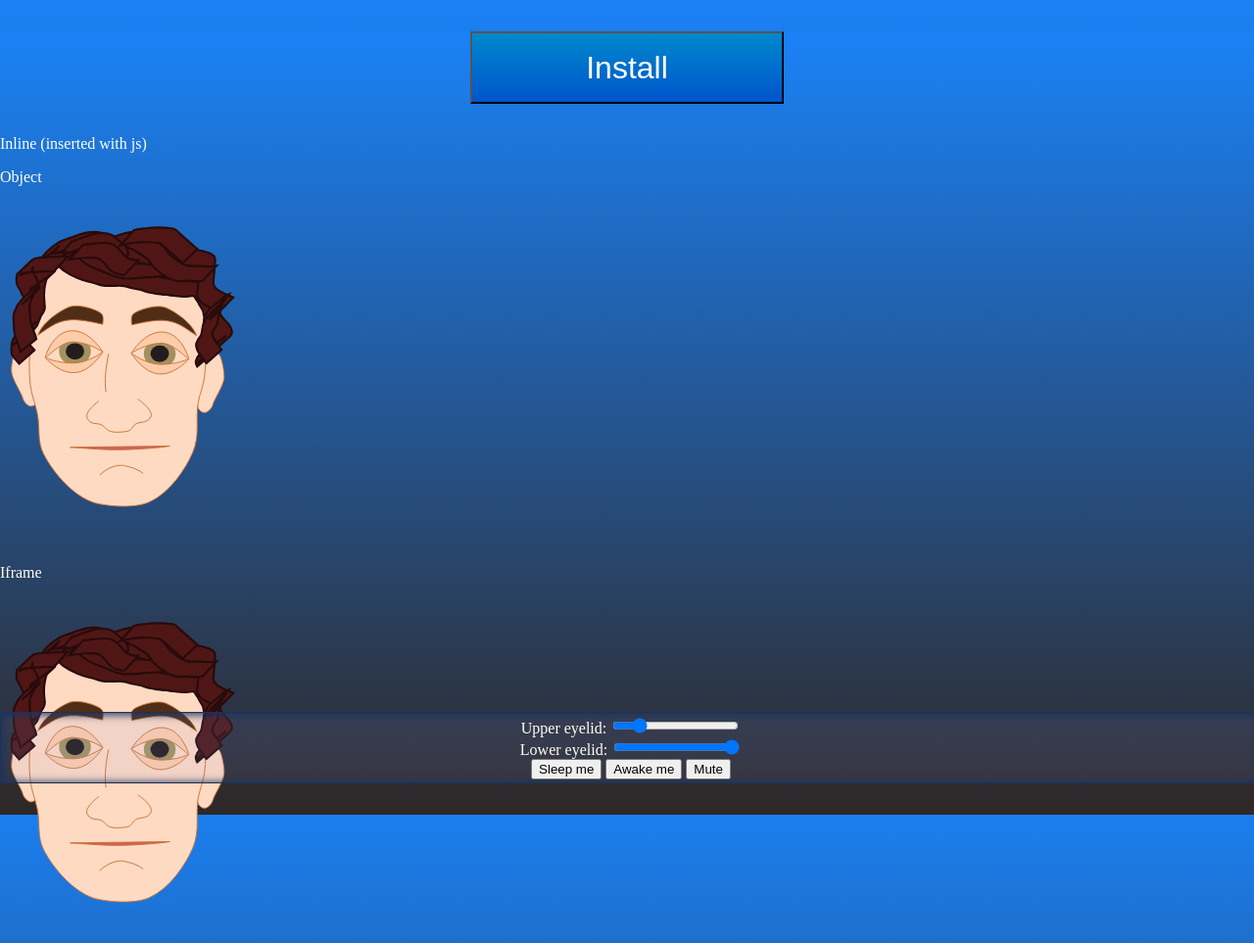
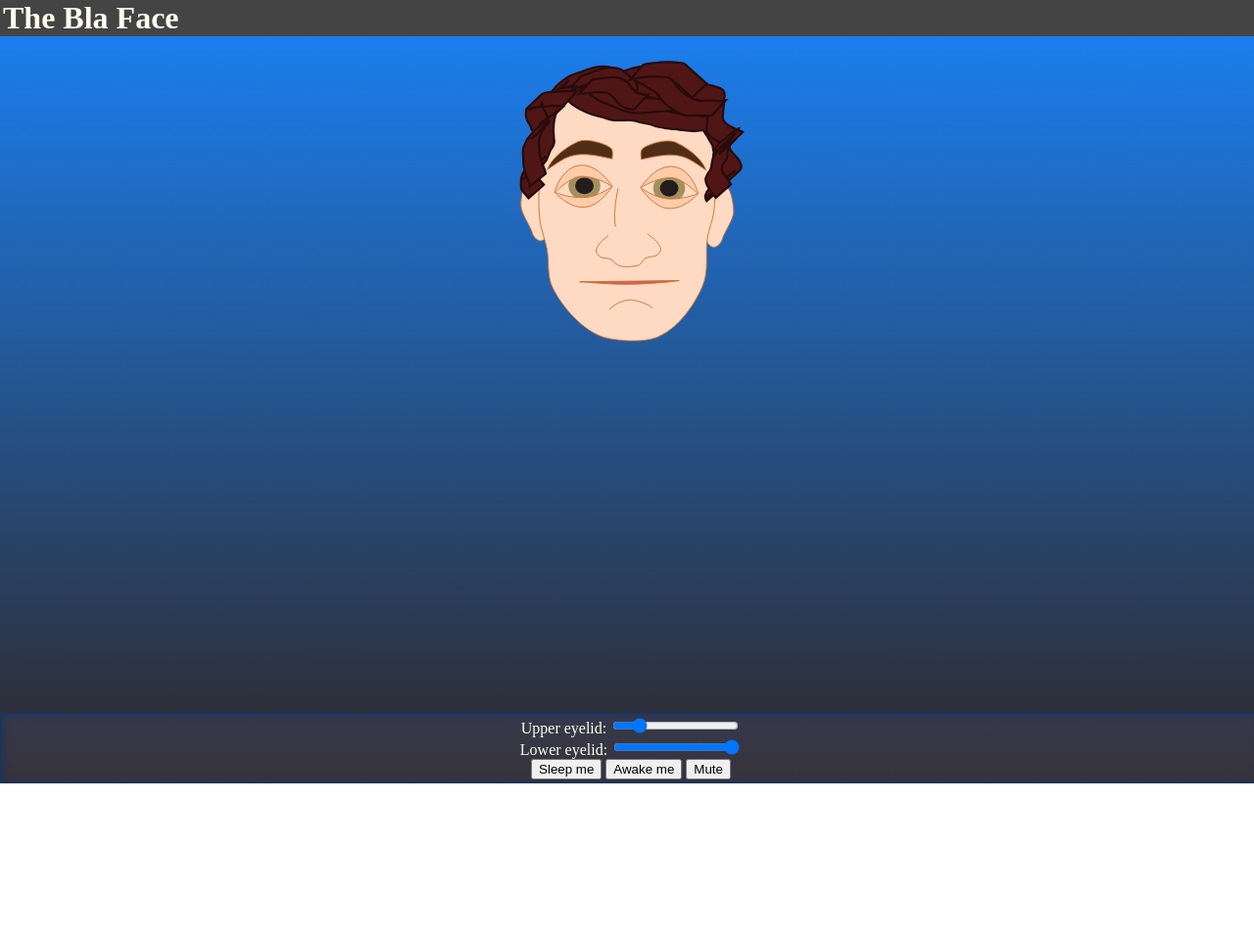
Before and after one commit to vokimon/blaface, a website: page www/index.html in a window 1280 px wide. Shown: the whole page at 98% size. After the commit the page ends 800 px from the top, so only its background shows below. Drawn offline with Linux system fonts and the light colour scheme.

Commit message:
Just one implementation

```diff
--- a/www/index.html
+++ b/www/index.html
@@ -3,38 +3,48 @@
 <head>
 	<meta charset="utf-8">
 
-	<title></title>
-	<meta name="description" content="">
+	<title>Bla Face</title>
+	<meta name="description" content="A babling face">
 	<meta name="viewport" content="width=device-width">
 
 	<!-- Place favicon.ico in the root directory -->
 
 	<link rel="stylesheet" href="css/app.css" />
 	<link rel="shortcut icon" type="image/vnd.microsoft.icon" href="favicon.ico" />
-	<link rel="icon" href="img/icons/blaface-icon-16.png" />
+	<link rel="icon" type="image/png" href="img/icons/blaface-icon-128.png" />
 </head>
 <body>
 	<!-- Use this installation button to install locally without going
 		 through the marketpace (see app.js) -->
+<!--
 	<button id="install-btn">Install</button>
+-->
 
 	<!-- Write your application here -->
-	<p>Inline (inserted with js)</p>
+	<h1>The Bla Face</h1>
+
+
+	<!-- Inserting external svg via js -->
+	<!--
 	<div
-		id='faceit1'
+		id='faceit'
 		class='loadsvg'
 		src='blaface.svg'
 		></div>
-	<p>Object</p>
+	-->
+	<!-- Embeded object  -->
+
 	<object
-		id='faceit2'
+		id='faceit'
 		data="blaface.svg"
 		type="image/svg+xml"
 		sandbox="allow-same-origin"
 		></object>
-	<p>Iframe</p>
+
+	<!-- iframe method -->
+	<!--
 	<iframe
-		id='faceit3'
+		id='faceit'
 		src="blaface.svg"
 		type="image/svg+xml"
 		height='350px'
@@ -42,6 +52,7 @@
 		sandbox="allow-same-origin"
 		style='border: none; text-align:center;'
 		></iframe>
+	-->
 
 	<div class='actionbuttons'>
 		Upper eyelid:
--- a/www/js/app.js
+++ b/www/js/app.js
@@ -40,7 +40,7 @@ define(function(require) {
 
 	function faceitsvg()
 	{
-		var container = $(document).find("#faceit1")[0];
+		var container = $(document).find("#faceit")[0];
 		// For object and embed
 		if (container.contentDocument)
 			return container.contentDocument;
```
Also changed, not shown: 1 other file.
